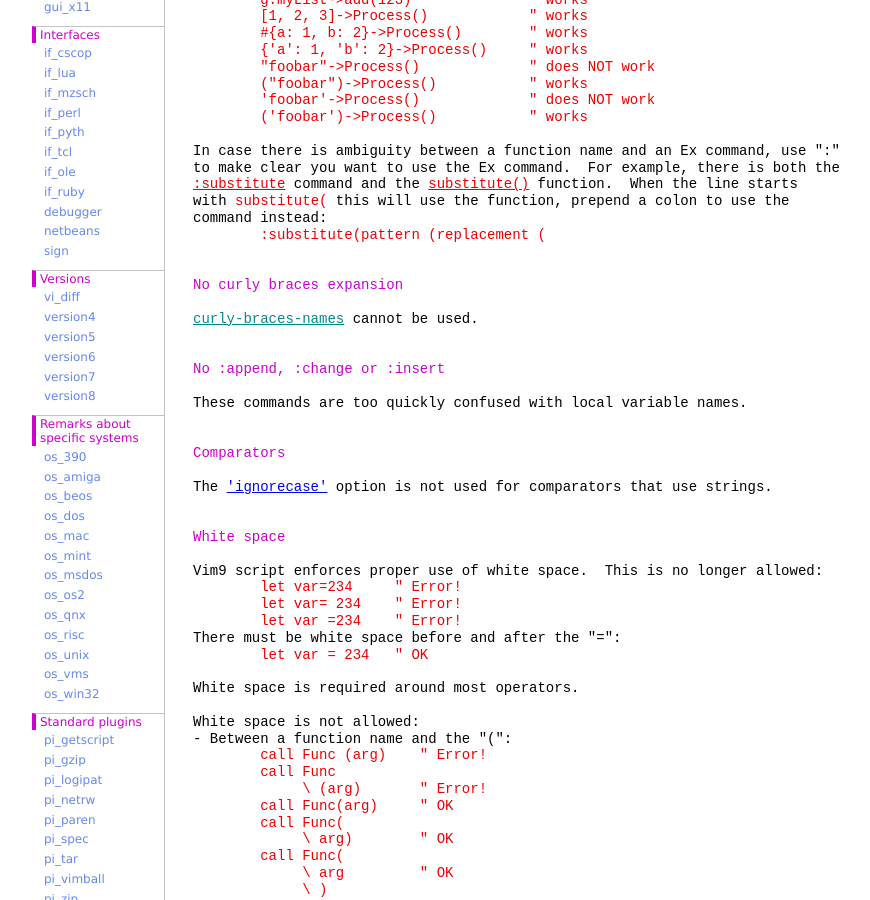
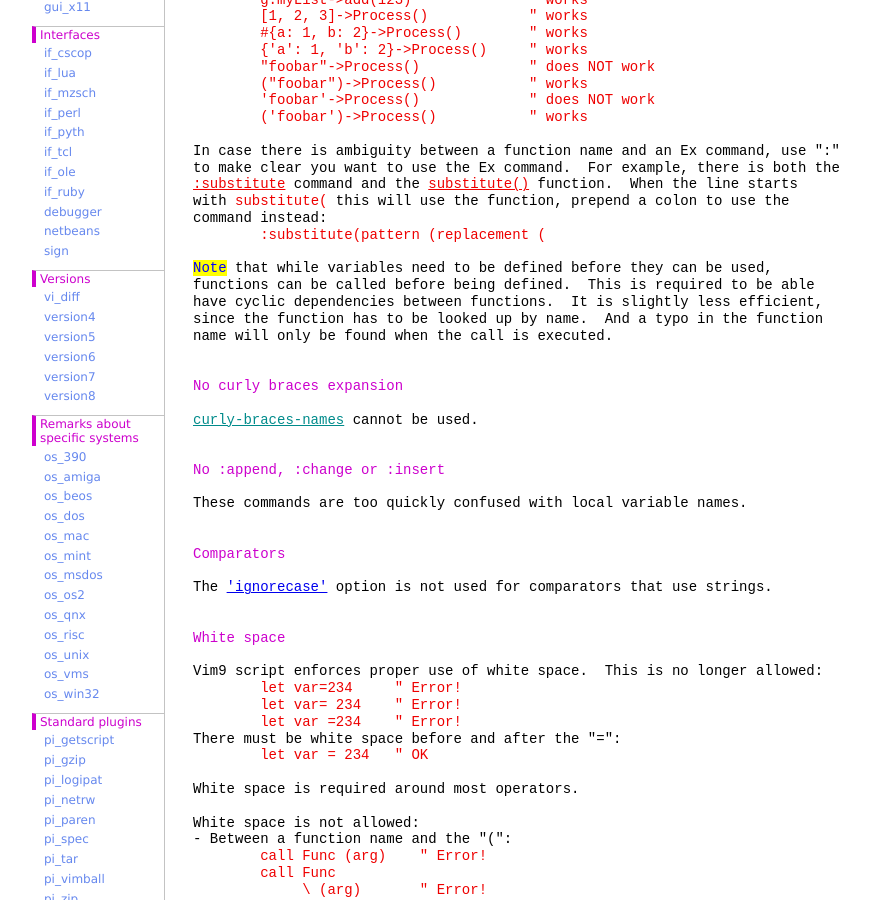
Before and after one commit to vim-jp/vimdoc-en, a Jekyll site: the page built from vim9.html, in a window 1280 px wide and 900 px high, scrolled down 2479 px. Shown: the whole window, without its empty margins (208-1078 px from the left). Built offline with Jekyll 4.4.1, drawn with Linux system fonts in a browser that asks for light colours; nearby versions of some CDN libraries; comment, search, counter and statistics services are not loaded; some of the changed text lies outside the part shown.

Commit message:
Generated by Travis JOB 1136.1
https://travis-ci.org/vim-jp/vimdoc-en/builds/656794485

```diff
--- a/vim9.html
+++ b/vim9.html
@@ -154,6 +154,12 @@
 command instead:<br>
 <div class="helpExample">&nbsp;&nbsp;&nbsp;&nbsp;&nbsp;&nbsp;&nbsp;&nbsp;:substitute(pattern (replacement (</div>
 <br>
+<span class="Todo">Note</span>&nbsp;that while variables need to be defined before they can be used,<br>
+functions can be called before being defined.&nbsp;&nbsp;This is required to be able<br>
+have cyclic dependencies between functions.&nbsp;&nbsp;It is slightly less efficient,<br>
+since the function has to be looked up by name.&nbsp;&nbsp;And a typo in the function<br>
+name will only be found when the call is executed.<br>
+<br>
 <br>
 <span class="PreProc">No curly braces expansion</span><br>
 <br>
@@ -280,6 +286,8 @@
 &nbsp;&nbsp;&nbsp;&nbsp;&nbsp;&nbsp;&nbsp;&nbsp;&nbsp;&nbsp;&nbsp;&nbsp;&nbsp;&nbsp;&nbsp;&nbsp;&nbsp;&nbsp;&nbsp;&nbsp;&nbsp;&nbsp;&nbsp;&nbsp;&nbsp;&nbsp;&nbsp;&nbsp;&nbsp;&nbsp;&nbsp;&nbsp;&nbsp;&nbsp;&nbsp;&nbsp;&nbsp;&nbsp;&nbsp;&nbsp;&nbsp;&nbsp;&nbsp;&nbsp;&nbsp;&nbsp;&nbsp;&nbsp;<a class="Constant" href="vim9.html#:disa" name=":disa">:disa</a>&nbsp;<a class="Constant" href="vim9.html#:disassemble" name=":disassemble">:disassemble</a><br>
 :disa[ssemble]&nbsp;<span class="Special">{func}</span>&nbsp;&nbsp; Show the instructions generated for&nbsp;<span class="Special">{func}</span>.<br>
 &nbsp;&nbsp;&nbsp;&nbsp;&nbsp;&nbsp;&nbsp;&nbsp;&nbsp;&nbsp;&nbsp;&nbsp;&nbsp;&nbsp;&nbsp;&nbsp;&nbsp;&nbsp;&nbsp;&nbsp;&nbsp;&nbsp;&nbsp;&nbsp;This is for debugging and testing.<br>
+&nbsp;&nbsp;&nbsp;&nbsp;&nbsp;&nbsp;&nbsp;&nbsp;&nbsp;&nbsp;&nbsp;&nbsp;&nbsp;&nbsp;&nbsp;&nbsp;&nbsp;&nbsp;&nbsp;&nbsp;&nbsp;&nbsp;&nbsp;&nbsp;<span class="Todo">Note</span>&nbsp;that for command line completion of&nbsp;<span class="Special">{func}</span>&nbsp;you<br>
+&nbsp;&nbsp;&nbsp;&nbsp;&nbsp;&nbsp;&nbsp;&nbsp;&nbsp;&nbsp;&nbsp;&nbsp;&nbsp;&nbsp;&nbsp;&nbsp;&nbsp;&nbsp;&nbsp;&nbsp;&nbsp;&nbsp;&nbsp;&nbsp;can prepend &quot;s:&quot; to find script-local functions.<br>
 <br>
 <span class="PreProc">==============================================================================</span><br>
 <br>
```
